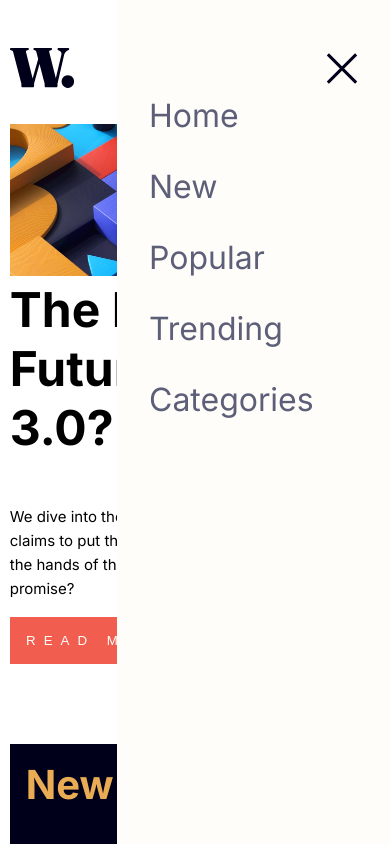
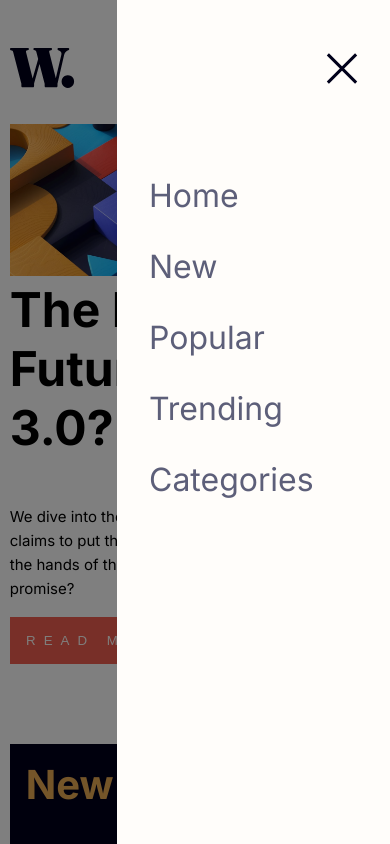
Before and after one commit to Albatraoz12/News-homepage-challange, a Next.js app: page / in a window 390 px wide. Both pictures are taken after a click on the picture 360 px from the left and 68 px from the top of the page. Shown: the top 844 px of the page. Built offline with nearby package versions, Linux system fonts and the light colour scheme.

Commit message:
finish menu bar to match design on mobile view

```diff
--- a/app/components/Navbar.tsx
+++ b/app/components/Navbar.tsx
@@ -37,6 +37,7 @@ const Navbar = () => {
 
         {menuOpen && isMobile && (
           <>
+            <div className='overlay' onClick={() => setMenuOpen(false)}></div>
             <span>
               <img
                 onClick={() => setMenuOpen(false)}
--- a/app/globals.css
+++ b/app/globals.css
@@ -174,7 +174,7 @@ main {
   margin-bottom: 0.3rem;
 }
 
-@media screen and (max-width: 950px) {
+/* @media screen and (max-width: 950px) {
   body {
     width: 95vw;
   }
@@ -195,7 +195,6 @@ main {
     background-color: var(--off-white);
     font-size: 2rem;
     z-index: 99;
-    /* position: absolute; */
     position: fixed;
     top: 0;
     right: 0;
@@ -238,4 +237,99 @@ main {
     flex-direction: column;
     gap: 2rem;
   }
+} */
+
+@media screen and (max-width: 950px) {
+  body {
+    width: 95vw;
+  }
+
+  main {
+    grid-template-areas:
+      'popular-container'
+      'aside'
+      'trending-container';
+    grid-template-columns: repeat(1, 1fr);
+    transition: opacity 0.3s ease;
+  }
+
+  .popular-text-container h2 {
+    font-size: 3rem;
+  }
+
+  .nav-mobile-list {
+    width: 70vw;
+    background-color: var(--off-white);
+    font-size: 2rem;
+    z-index: 99;
+    position: fixed;
+    top: 0;
+    right: 0;
+    bottom: 0;
+    display: flex;
+    flex-direction: column;
+    padding: 10rem 1rem;
+  }
+
+  .list-mobile-items {
+    list-style-type: none;
+    padding: 1rem;
+  }
+
+  .list-mobile-items a {
+    color: var(--dark-grayish-blue);
+    text-decoration: none;
+  }
+
+  .popular-text-container {
+    flex-direction: column;
+  }
+
+  .menu-icon {
+    position: absolute;
+    top: 3.3rem;
+    right: 2rem;
+    bottom: 0;
+    z-index: 999;
+  }
+
+  .menu-icon-open {
+    z-index: 99999;
+    position: absolute;
+    top: 3.3rem;
+    right: 2rem;
+    bottom: 0;
+  }
+
+  .menu-icon-open .nav-mobile-list {
+    transform: translateX(0%);
+  }
+
+  .overlay {
+    position: fixed;
+    top: 0;
+    right: 0;
+    bottom: 0;
+    left: 0;
+    background-color: rgba(0, 0, 0, 0.5);
+  }
+
+  /* New CSS for main tag opacity */
+  .main-opacity {
+    opacity: 0.5;
+  }
+
+  .text-container {
+    line-height: 1.5rem;
+    padding: 0;
+  }
+
+  .text-container p {
+    margin-bottom: 0;
+  }
+
+  .trending-container {
+    flex-direction: column;
+    gap: 2rem;
+  }
 }
```
